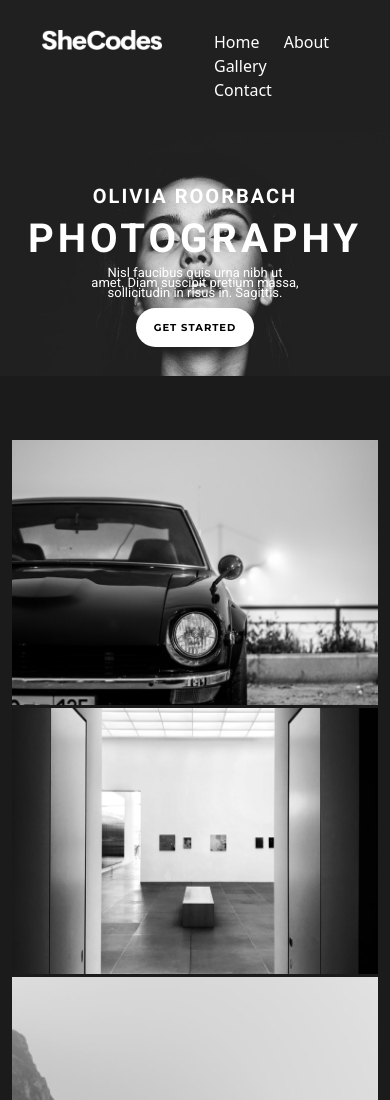
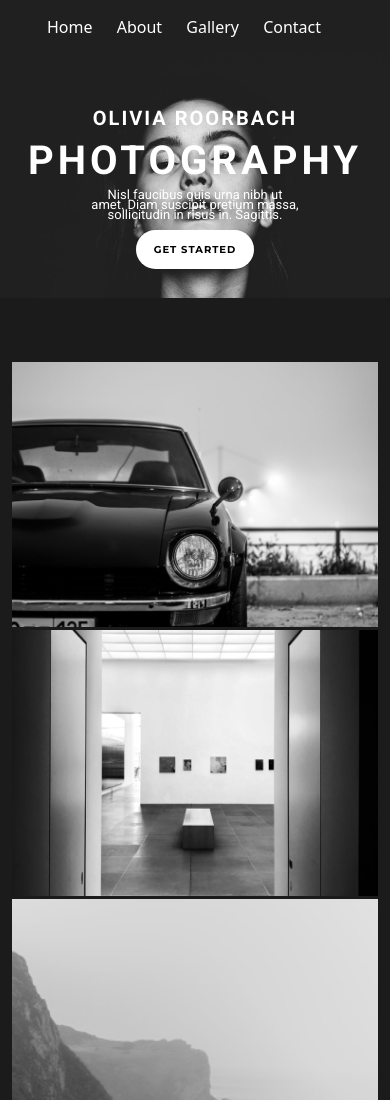
Before and after one commit to oroorbach/Figma_Project, a plain HTML site: page index.html in a window 390 px wide. Shown: the top 1100 px of the page. Drawn offline with nearby package versions, Linux system fonts and the light colour scheme; a web font is replaced by a local one.

Commit message:
responsive nav bar

```diff
--- a/index.html
+++ b/index.html
@@ -31,7 +31,7 @@
     <div class="background">
       <div class="container">
         <header class="d-flex justify-content-between">
-          <img src="images/She Codes.png" class="logo" />
+          <img src="images/She Codes.png" class="logo d-none d-md-block" />
           <ul>
             <li><a href="/">Home</a></li>
             <li><a href="/about.html">About</a></li>
--- a/src/styles.css
+++ b/src/styles.css
@@ -13,7 +13,6 @@ body {
 }
 .logo {
   max-height: 20px;
-  line-height: 1px;
 }
 header ul {
   margin-bottom: 0px;
@@ -158,6 +157,16 @@ p {
 }
 
 @media (max-width: 800px) {
+  header {
+    padding: 15px;
+    justify-content: space-evenly;
+  }
+  .header a {
+    font-size: 9px;
+  }
+  header ul {
+    padding: 0px;
+  }
   .hero {
     margin-bottom: 5px;
     height: 300px;
```
Also changed, not shown: about.html (+1 -1 lines), gallery.html (+1 -1 lines).
